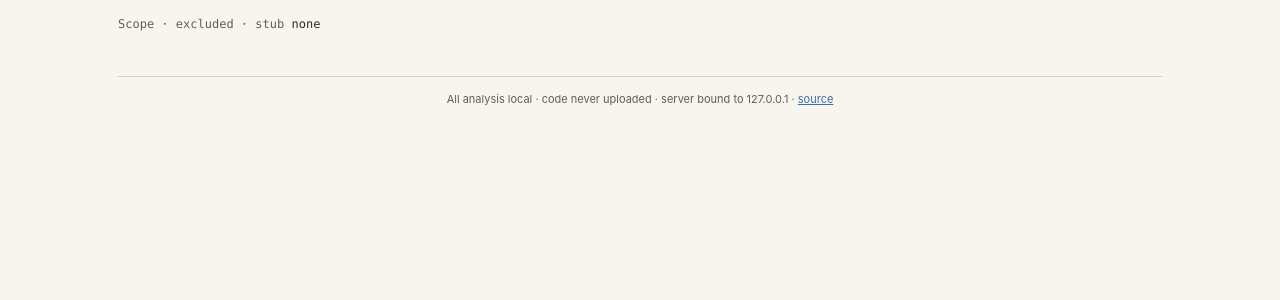
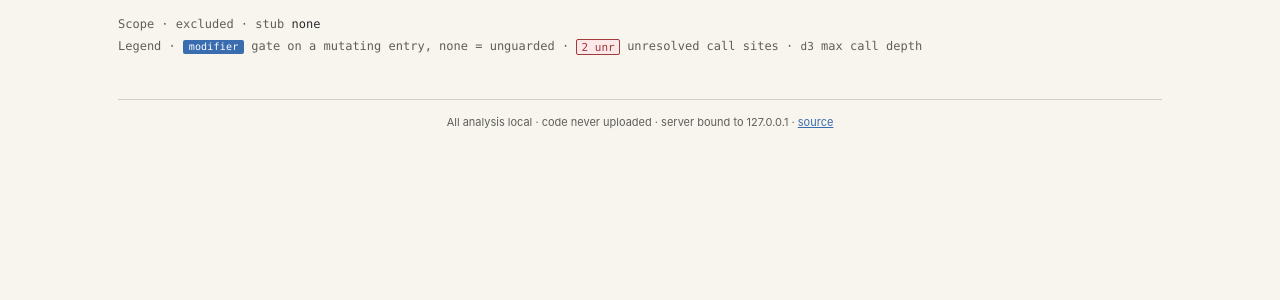
Before and after one commit to norah1499/solidity-flow-navigator, a Python web app: template src/solidity_flow_navigator/serve/templates/index.html in a window 1280 px wide. Shown: the part 105-405 px from the top of the page. Run offline with Jinja, Linux system fonts and the light colour scheme; the template is opened without the code that fills it, so the values that code supplies are empty.

Commit message:
index: chips legend line below scope summary (spec §8.3 v0.12.0)
Legend keys render through the same classes as the live chips
(badge-modifier, meta-unresolved, meta-depth) so the legend is
self-verifying against the rows. Static chrome, no JS, renders
unconditionally; complements the v0.10.4 title tooltips.

```diff
--- a/src/solidity_flow_navigator/serve/static/css/main.css
+++ b/src/solidity_flow_navigator/serve/static/css/main.css
@@ -182,14 +182,17 @@ code, pre { font-family: var(--font-mono); }
    chrome (Scope, separators, section labels) in --fg-muted; glob values
    and the literal "none" in default text color (spec §8.3). */
 .index-scope {
-  margin: 0 0 2rem;
+  /* v0.12.0: bottom gap moved to .index-legend, which now ends the
+     chrome block (legend renders unconditionally directly below). */
+  margin: 0 0 0.15rem;
   font-family: var(--font-mono);
   font-size: 12px;
   color: var(--fg-muted);
   line-height: 1.7;
 }
 
-.index-scope .scope-chrome {
+.index-scope .scope-chrome,
+.index-legend .scope-chrome {
   color: var(--fg-muted);
 }
 
@@ -198,6 +201,24 @@ code, pre { font-family: var(--font-mono); }
   color: var(--fg-text);
   background: transparent;
   font-family: var(--font-mono);
+}
+
+/* v0.12.0 chips legend (spec §8.3): second chrome line under the scope
+   summary. Legend keys render through the SAME classes as the live chips
+   (.badge-modifier, .meta-unresolved, .meta-depth) so the legend is
+   self-verifying against the rows below; this block only handles line
+   spacing and key sizing in the legend context. */
+.index-legend {
+  margin: 0 0 2rem;
+  font-family: var(--font-mono);
+  font-size: 12px;
+  color: var(--fg-muted);
+  line-height: 1.7;
+}
+
+.index-legend .meta-unresolved,
+.index-legend .meta-depth {
+  font-size: 11px;
 }
 
 .index-group {
--- a/src/solidity_flow_navigator/serve/templates/index.html
+++ b/src/solidity_flow_navigator/serve/templates/index.html
@@ -43,6 +43,22 @@
   {%- else %}
     <span class="scope-none">none</span>
   {%- endif %}
+</p>
+
+{# v0.12.0 (spec §8.3): chips legend — each key renders through the SAME
+   classes as the live chips so the legend stays self-verifying. Renders
+   unconditionally to keep page layout stable across targets. #}
+<p class="index-legend">
+  <span class="scope-chrome">Legend</span>
+  <span class="scope-chrome">·</span>
+  <span class="badge badge-modifier entry-mod-chip">modifier</span>
+  <span class="scope-chrome">gate on a mutating entry, none = unguarded</span>
+  <span class="scope-chrome">·</span>
+  <span class="meta-unresolved">2 unr</span>
+  <span class="scope-chrome">unresolved call sites</span>
+  <span class="scope-chrome">·</span>
+  <span class="meta-depth">d3</span>
+  <span class="scope-chrome">max call depth</span>
 </p>
 
 {% for group in groups %}
```
Also changed, not shown: tests/serve/test_app.py (+27 -0 lines).
